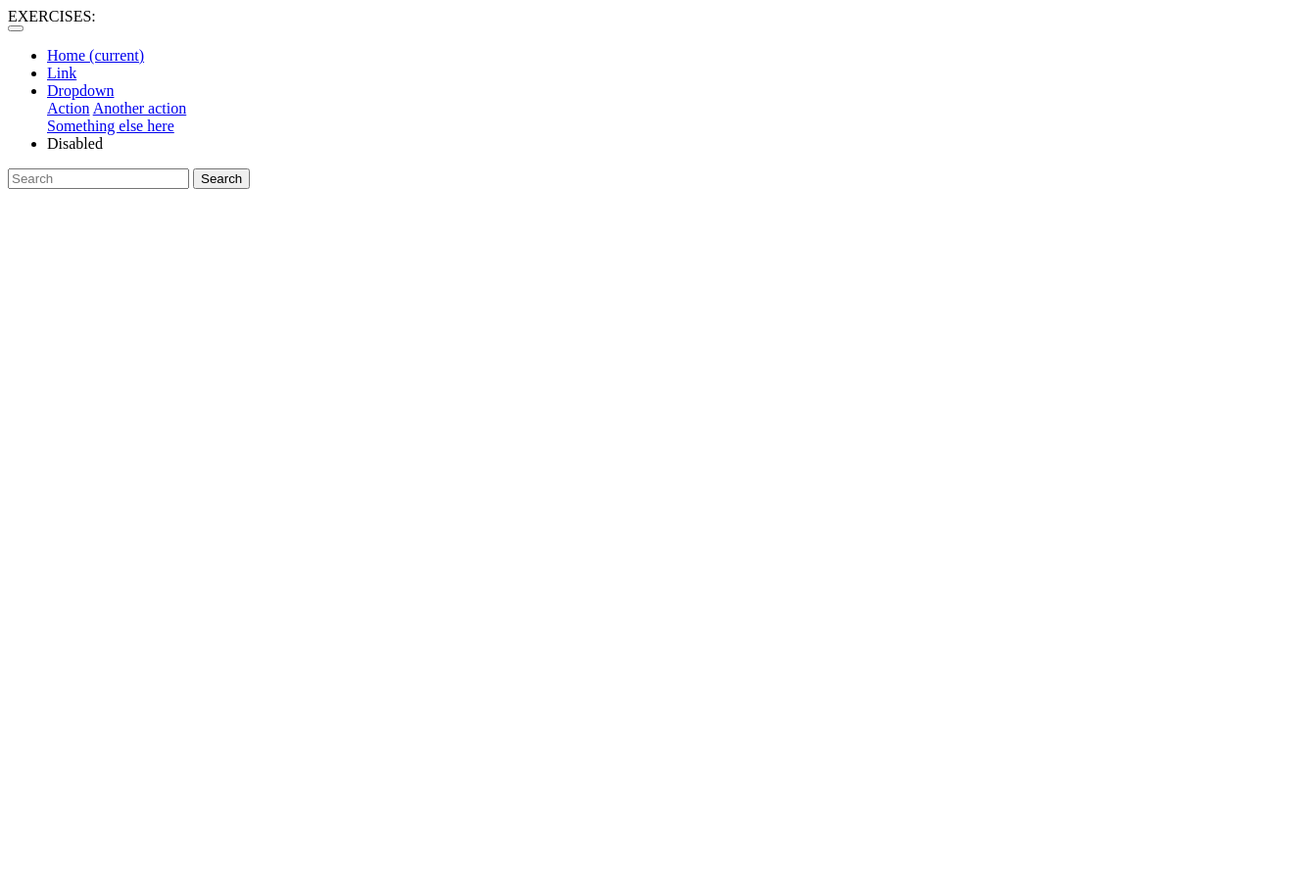
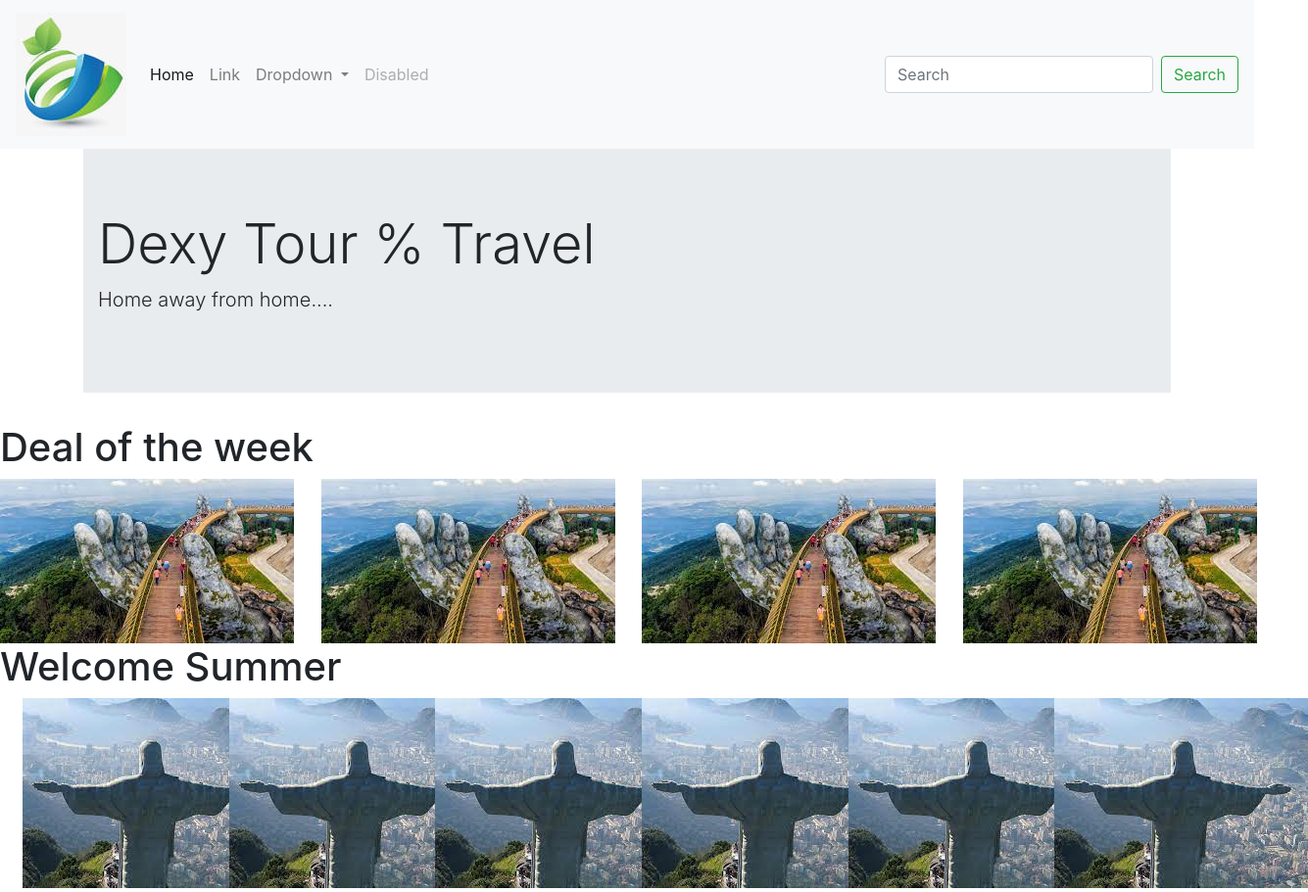
Before and after one commit to adexy-ai/M2-D8-H, a plain HTML site: page index.html in a window 1280 px wide. Shown: the top 911 px of the page at 98% size, 1335 px wide, since content can reach past the window. Before the commit the page ends 800 px from the top, so only its background shows below. Drawn offline with nearby package versions, Linux system fonts and the light colour scheme.

Commit message:
working on solving the assignment task

```diff
--- a/index.html
+++ b/index.html
@@ -1,39 +1,42 @@
-EXERCISES:
+<!doctype html>
+<html lang="en">
 
+<head>
+  <!-- Required meta tags -->
+
+  <meta charset="utf-8">
+  <meta name="viewport" content="width=device-width, initial-scale=1, shrink-to-fit=no">
+
+  <!-- Bootstrap CSS -->
+  <link rel="stylesheet" href="https://cdn.jsdelivr.net/npm/bootstrap@4.1.3/dist/css/bootstrap.min.css"
+    integrity="sha384-MCw98/SFnGE8fJT3GXwEOngsV7Zt27NXFoaoApmYm81iuXoPkFOJwJ8ERdknLPMO" crossorigin="anonymous">
+
+  <title>Hello, world!</title>
+</head>
+
+<body>
+<!-- EXERCISES: -->
 <!-- 1) Implement a navigation bar. Connected to all the sections of the page to the menu items. -->
+
 <nav class="navbar navbar-expand-lg navbar-light bg-light">
-  <a class="navbar-brand" href="./destination/logo.jfif"></a>
-  <button
-    class="navbar-toggler"
-    type="button"
-    data-toggle="collapse"
-    data-target="#navbarSupportedContent"
-    aria-controls="navbarSupportedContent"
-    aria-expanded="false"
-    aria-label="Toggle navigation"
-  >
+  <!--2) Add a logo into the navigation bar (can be any image)-->
+  <a class="navbar-brand" href="#"><img src="./destination/logo.jfif" alt=""></a>
+  <button class="navbar-toggler" type="button" data-toggle="collapse" data-target="#navbarSupportedContent"
+    aria-controls="navbarSupportedContent" aria-expanded="false" aria-label="Toggle navigation">
     <span class="navbar-toggler-icon"></span>
   </button>
 
   <div class="collapse navbar-collapse" id="navbarSupportedContent">
     <ul class="navbar-nav mr-auto">
       <li class="nav-item active">
-        <a class="nav-link" href="#"
-          >Home <span class="sr-only">(current)</span></a
-        >
+        <a class="nav-link" href="#">Home <span class="sr-only">(current)</span></a>
       </li>
       <li class="nav-item">
         <a class="nav-link" href="#">Link</a>
       </li>
       <li class="nav-item dropdown">
-        <a
-          class="nav-link dropdown-toggle"
-          href="#"
-          id="navbarDropdown"
-          role="button"
-          data-toggle="dropdown"
-          aria-expanded="false"
-        >
+        <a class="nav-link dropdown-toggle" href="#" id="navbarDropdown" role="button" data-toggle="dropdown"
+          aria-haspopup="true" aria-expanded="false">
           Dropdown
         </a>
         <div class="dropdown-menu" aria-labelledby="navbarDropdown">
@@ -44,63 +47,99 @@ EXERCISES:
         </div>
       </li>
       <li class="nav-item">
-        <a class="nav-link disabled">Disabled</a>
+        <a class="nav-link disabled" href="#">Disabled</a>
       </li>
     </ul>
     <form class="form-inline my-2 my-lg-0">
-      <input
-        class="form-control mr-sm-2"
-        type="search"
-        placeholder="Search"
-        aria-label="Search"
-      />
-      <button class="btn btn-outline-success my-2 my-sm-0" type="submit">
-        Search
-      </button>
+      <input class="form-control mr-sm-2" type="search" placeholder="Search" aria-label="Search">
+      <button class="btn btn-outline-success my-2 my-sm-0" type="submit">Search</button>
     </form>
   </div>
 </nav>
-<!--2) Add a logo into the navigation bar (can be any image)
 
 
 
-3) Add a Jumbotron section with the name and the claim of the tour operator agency
+
+<!-- 3) Add a Jumbotron section with the name and the claim of the tour operator agency -->
+<div class="container">
+  <div class="jumbotron jumbotron-fluid">
+    <div class="container">
+      <h1 class="display-4">Dexy Tour % Travel</h1>
+      <p class="lead">Home away from home....</p>
+    </div>
+  </div>
+</div>
 
 
+<!-- /4) Implement the “Deal of the Week” section. In this section you’ll display 4 destinations. -->
+<section id="deal">
+  <h1>Deal of the week</h1>
+  <div class="row">
+    <div class="col-xl-3 col-lg-3 col-md-4 col-sm-6"> <img src="./destination/image2.jfif" alt="this is link to your destinations"/>
+    </div>
+    <div class="col-xl-3 col-lg-3 col-md-4 col-sm-6"> <img src="./destination/image2.jfif" alt="this is link to your destinations" />
+    </div>
+    <div class="col-xl-3 col-lg-3 col-md-4 col-sm-6"> <img src="./destination/image2.jfif" alt="this is link to your destinations" />
+    </div>
+    <div class="col-xl-3 col-lg-3 col-md-4 col-sm-6"> <img src="./destination/image2.jfif" alt="this is link to your destinations" />
+    </div>
 
-4) Implement the “Deal of the Week” section. In this section you’ll display 4 destinations.
+  </div>
 
-In this section you should have:
+</section>
+<!-- In this section you should have:
 
 4 destinations per row when the screen is very large
 3 destinations per row on a tablet view
-2 destinations per row on small screens
-5) Implement the  “Welcome Summer” section. In this section you’ll propose 6 destinations to your user.
+2 destinations per row on small screens -->
+<!-- 5) Implement the  “Welcome Summer” section. In this section you’ll propose 6 destinations to your user. -->
 
-In this section you should have:
+<!-- In this section you should have:
 
 6 destinations per row when the screen is very large
 3 destinations per row on a tablet view
-2 destinations per row on small screens
-6) Implement the “Deal of the day” section. In this section you’ll have:
+2 destinations per row on small screens -->
+<section>
+  <h1>Welcome Summer</h1>
+  <div class="row my-2 mx-2">
+    <div class="col-xl-2 col-lg-4 col-md-4 col-sm-6"><img src="./destination/image4.jfif" alt=""></div>
+    <div class="col-xl-2 col-lg-4 col-md-4 col-sm-6"><img src="./destination/image4.jfif" alt=""></div>
+    <div class="col-xl-2 col-lg-4 col-md-4 col-sm-6"><img src="./destination/image4.jfif" alt=""></div>
+    <div class="col-xl-2 col-lg-4 col-md-4 col-sm-6"><img src="./destination/image4.jfif" alt=""></div>
+    <div class="col-xl-2 col-lg-4 col-md-4 col-sm-6"><img src="./destination/image4.jfif" alt=""></div>
+    <div class="col-xl-2 col-lg-4 col-md-4 col-sm-6"><img src="./destination/image4.jfif" alt=""></div>
+  </div>
+</section>
+<!-- 6) Implement the “Deal of the day” section. In this section you’ll have: -->
 
-66% of the page with a picture of the destination
-33% with Name, dates, price and a short description
-7) Make the “Deal of the day” section disappear on mobile screens
+<!-- 66% of the page with a picture of the destination
+33% with Name, dates, price and a short description -->
+<section>
+  <h1>Deal of the day</h1>
+  <div class="row my-2 mx-2">
+  <div class="col-7">
+    <img src="./destination/image4.jfif" alt="">
+    <div class="col-4">
+      <img src="./destination/image4.jfif" alt="">
+    </div>
+  </div>
+  </div>
+</section>
+<!-- 7) Make the “Deal of the day” section disappear on mobile screens -->
 
-8) Add to the Welcome Summer destinations section a large shadow
+<!-- 8) Add to the Welcome Summer destinations section a large shadow -->
 
-9) Create a section “Last Minute”, in which you’ll display the pictures of the destinations as Cards
+<!-- 9) Create a section “Last Minute”, in which you’ll display the pictures of the destinations as Cards -->
 
-10) Create a “Testimonial” section, in which the user can find several feedbacks from fake customers
+<!-- 10) Create a “Testimonial” section, in which the user can find several feedbacks from fake customers -->
 
-11) Create a footer with the company information and a “Contact us” button
+<!-- 11) Create a footer with the company information and a “Contact us” button -->
 
 
 
 
 
-EXTRAS
+<!-- EXTRAS
 
 12) Create a button next to each section to collapse and reopen the given section
 
@@ -113,3 +152,18 @@ EXTRAS
 16) Create a function that adds a “HOT” badge to all the “Welcome Summer” offers
 
 17) Create a function to delete all the “cards” from the page -->
+
+  <!-- Optional JavaScript -->
+  <!-- jQuery first, then Popper.js, then Bootstrap JS -->
+  <script src="https://code.jquery.com/jquery-3.3.1.slim.min.js"
+    integrity="sha384-q8i/X+965DzO0rT7abK41JStQIAqVgRVzpbzo5smXKp4YfRvH+8abtTE1Pi6jizo"
+    crossorigin="anonymous"></script>
+  <script src="https://cdn.jsdelivr.net/npm/popper.js@1.14.3/dist/umd/popper.min.js"
+    integrity="sha384-ZMP7rVo3mIykV+2+9J3UJ46jBk0WLaUAdn689aCwoqbBJiSnjAK/l8WvCWPIPm49"
+    crossorigin="anonymous"></script>
+  <script src="https://cdn.jsdelivr.net/npm/bootstrap@4.1.3/dist/js/bootstrap.min.js"
+    integrity="sha384-ChfqqxuZUCnJSK3+MXmPNIyE6ZbWh2IMqE241rYiqJxyMiZ6OW/JmZQ5stwEULTy"
+    crossorigin="anonymous"></script>
+</body>
+
+</html>
```
